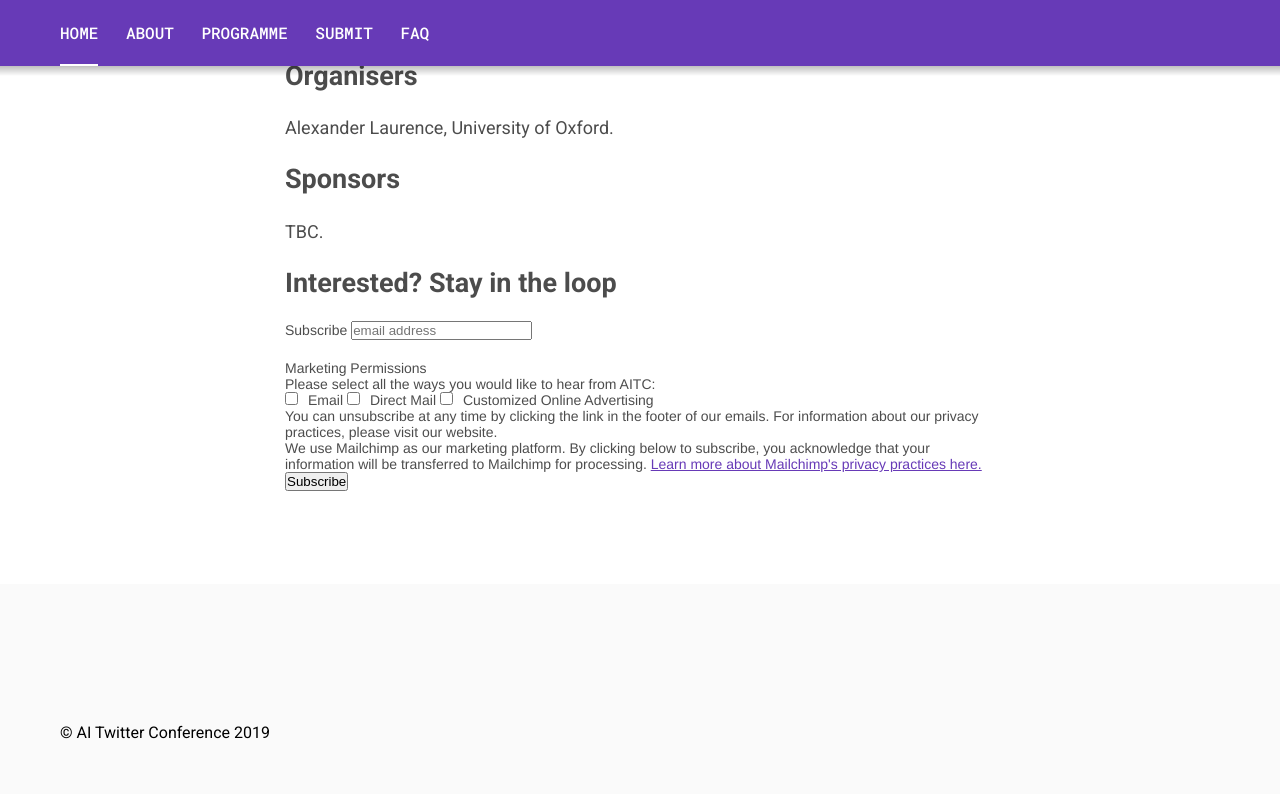
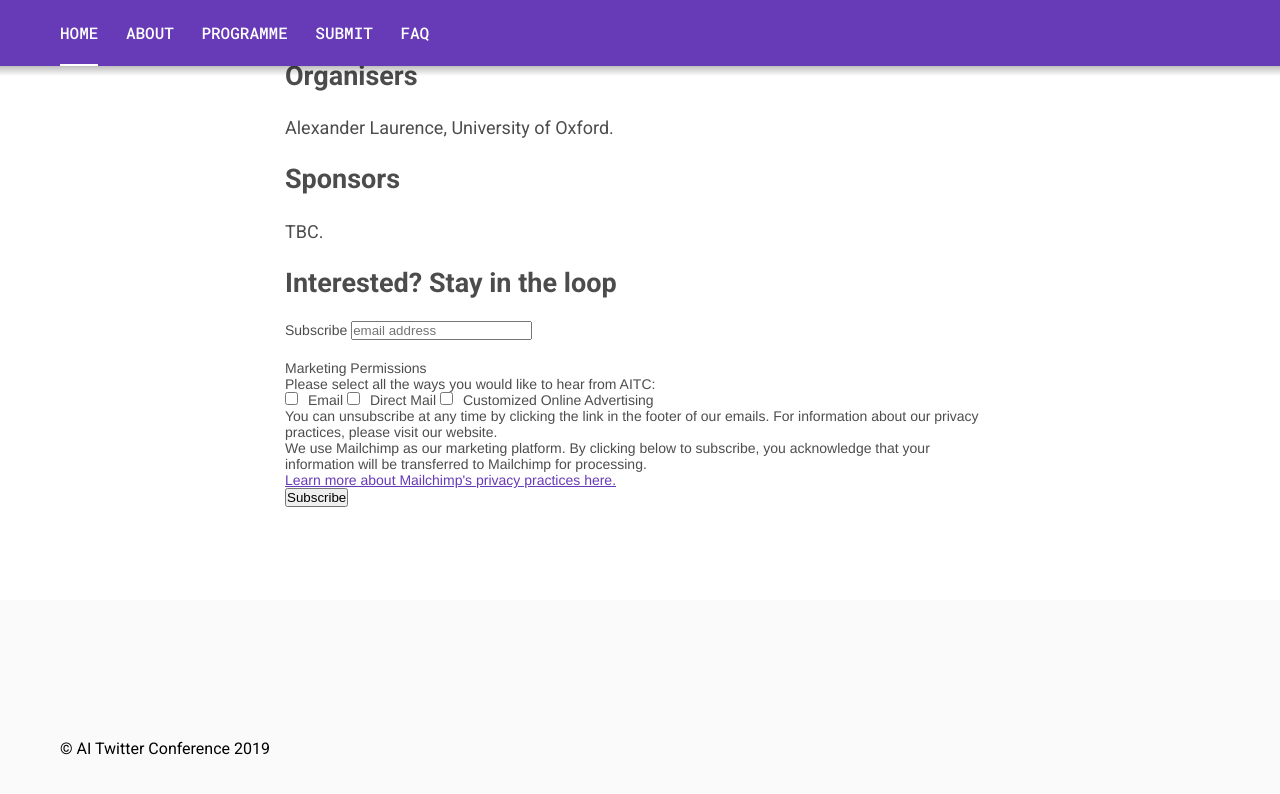
Before and after one commit to aitwitterconference/aitwitterconference.github.io, a Jekyll site: the page built from index.markdown, in a window 1280 px wide and 900 px high, scrolled down 1212 px. Shown: the top 794 px of the window. Built offline with Jekyll 4.4.1, drawn with Linux system fonts in a browser that asks for light colours; comment, search, counter and statistics services are not loaded.

```diff
--- a/index.markdown
+++ b/index.markdown
@@ -59,7 +59,9 @@ TBC.
         <p>You can unsubscribe at any time by clicking the link in the footer of our emails. For information about our privacy practices, please visit our website.</p>
     </div>
     <div class="content__gdprLegal">
-        <p>We use Mailchimp as our marketing platform. By clicking below to subscribe, you acknowledge that your information will be transferred to Mailchimp for processing. <a href="https://mailchimp.com/legal/" target="_blank">Learn more about Mailchimp's privacy practices here.</a></p>
+        <p>We use Mailchimp as our marketing platform. By clicking below to subscribe, you acknowledge that your information will be transferred to Mailchimp for processing.
+
+		<br> <a href="https://mailchimp.com/legal/" target="_blank">Learn more about Mailchimp's privacy practices here.</a></p>
     </div>
 </div>
     <!-- real people should not fill this in and expect good things - do not remove this or risk form bot signups-->
```
